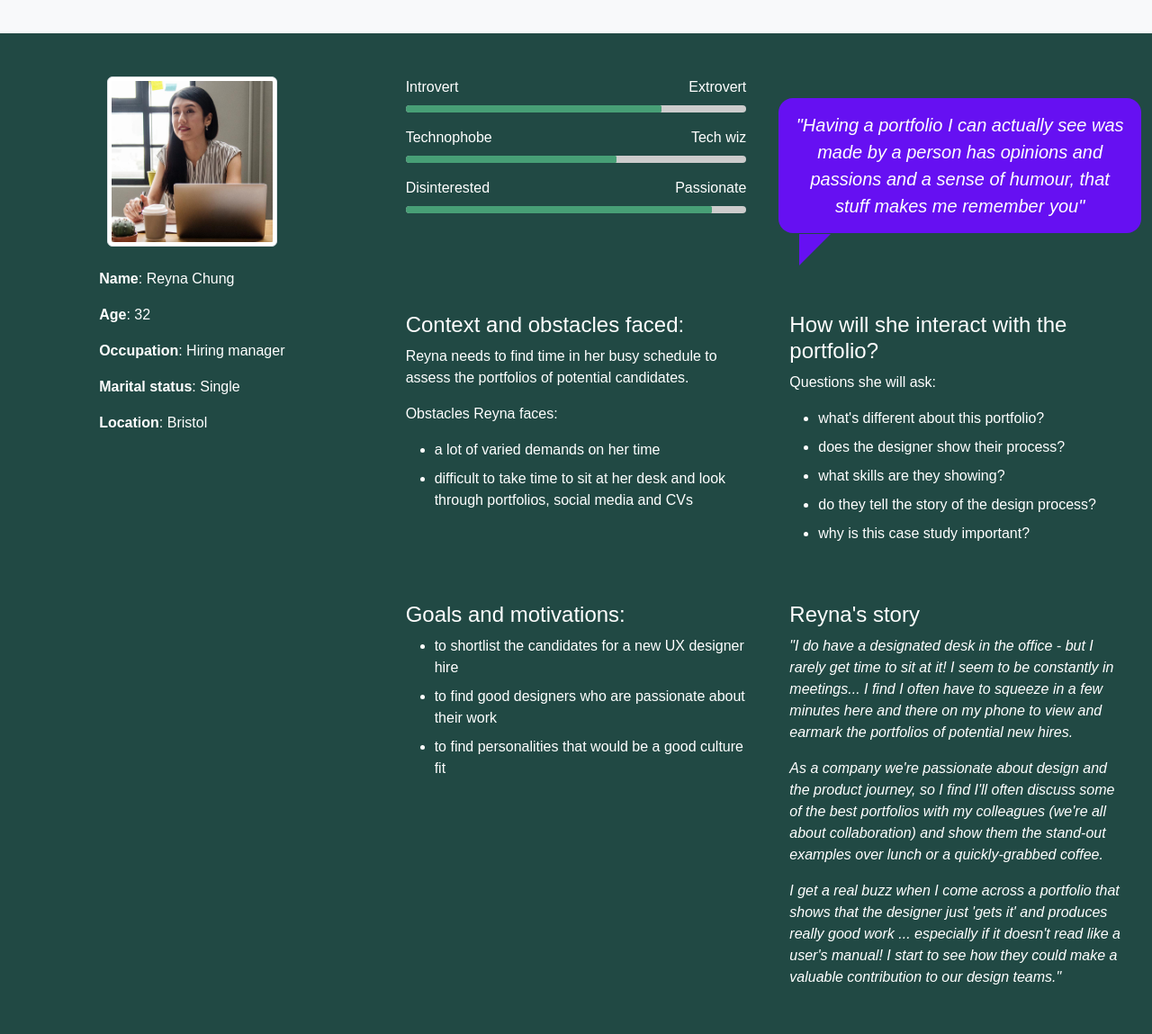
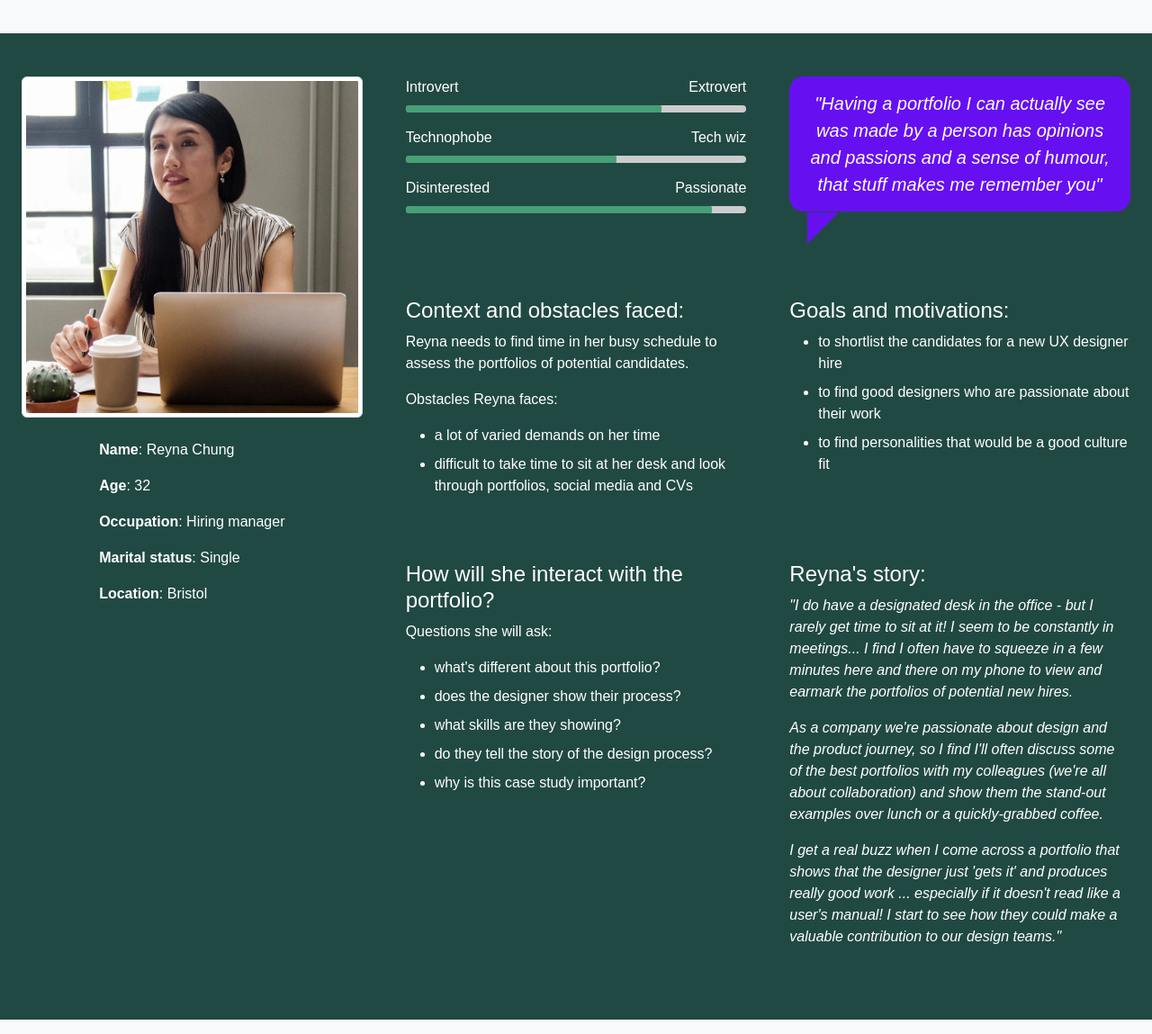
Before and after one commit to HuwTJones/bootstrap-5-sass, a website: page case-study-portfolio-1.html in a window 1280 px wide. Shown: the part 2894-4043 px from the top of the page at 90% size. Drawn offline with nearby package versions, Linux system fonts and the light colour scheme.

Commit message:
tidied persona layout

```diff
--- a/case-study-portfolio-1.html
+++ b/case-study-portfolio-1.html
@@ -250,13 +250,13 @@
       <!-- Persona start -->
       <div class="container-fluid persona bg-primary text-white my-4 py-4">
         <div class="row">
-          <div class="col-lg-4 d-flex flex-column px-4">
+          <div class="col-lg-4 d-flex flex-column px-4 py-4">
             <img
               src="images/reyna-chung-profile.jpg"
               alt=""
-              class="img-thumbnail img-fluid rounded my-4 w-50 mx-auto d-block"
+              class="img-thumbnail img-fluid rounded mx-auto d-block"
             />
-            <div class="mb-5 mx-auto">
+            <div class="mx-auto my-4">
               <p><strong>Name</strong>: Reyna Chung</p>
               <p><strong>Age</strong>: 32</p>
               <p><strong>Occupation</strong>: Hiring manager</p>
@@ -266,7 +266,7 @@
           </div>
           <div class="col-lg-8">
             <div class="row">
-              <div class="col-lg-6 my-4 px-4">
+              <div class="col-lg-6 d-flex flex-column px-4 py-4">
                 <div
                   class="d-inline-block mb-2 d-flex align-items-center justify-content-between"
                 >
@@ -293,9 +293,9 @@
                   <span style="width: 90%"></span>
                 </div>
               </div>
-              <div class="col-lg-6 mx-auto my-5">
+              <div class="col-lg-6 d-flex flex-column px-4 py-4">
                 <blockquote
-                  class="blockquote text-center speech-bubble speech-bubble-bottom-left"
+                  class="blockquote text-center speech-bubble speech-bubble-bottom-left mb-5"
                 >
                   <p>
                     <em
@@ -306,7 +306,7 @@
                   </p>
                 </blockquote>
               </div>
-              <div class="col-lg-6 my-4 px-4">
+              <div class="col-lg-6 d-flex flex-column px-4 py-4">
                 <h4>Context and obstacles faced:</h4>
                 <p>
                   Reyna needs to find time in her busy schedule to assess the
@@ -321,18 +321,7 @@
                   </li>
                 </ul>
               </div>
-              <div class="col-lg-6 my-4 px-4">
-                <h4>How will she interact with the portfolio?</h4>
-                <p>Questions she will ask:</p>
-                <ul>
-                  <li>what's different about this portfolio?</li>
-                  <li>does the designer show their process?</li>
-                  <li>what skills are they showing?</li>
-                  <li>do they tell the story of the design process?</li>
-                  <li>why is this case study important?</li>
-                </ul>
-              </div>
-              <div class="col-lg-6 my-4 px-4">
+              <div class="col-lg-6 d-flex flex-column px-4 py-4">
                 <h4>Goals and motivations:</h4>
                 <ul>
                   <li>
@@ -346,9 +335,20 @@
                   </li>
                 </ul>
               </div>
-              <div class="col-lg-6 my-4 px-4">
-                <h4>Reyna's story</h4>
-                <blockquote class="mb-5">
+              <div class="col-lg-6 d-flex flex-column px-4 py-4">
+                <h4>How will she interact with the portfolio?</h4>
+                <p>Questions she will ask:</p>
+                <ul>
+                  <li>what's different about this portfolio?</li>
+                  <li>does the designer show their process?</li>
+                  <li>what skills are they showing?</li>
+                  <li>do they tell the story of the design process?</li>
+                  <li>why is this case study important?</li>
+                </ul>
+              </div>
+              <div class="col-lg-6 d-flex flex-column px-4 py-4">
+                <h4>Reyna's story:</h4>
+                <blockquote>
                   <p>
                     <em
                       >"I do have a designated desk in the office - but I rarely
```
